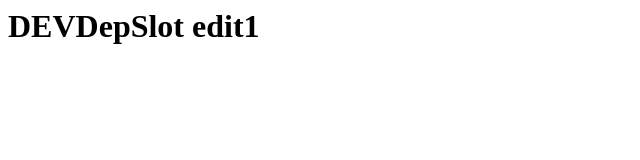
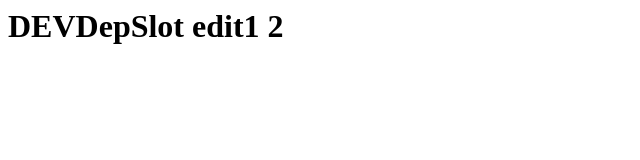
Before and after one commit to srinivasan-p/AzureWebAppTest, a plain HTML site: page index.html in a window 1280 px wide. Shown: the full height of the page, 0-640 px from the left. Drawn offline with Linux system fonts and the light colour scheme.

Commit message:
Third Commit

```diff
--- a/index.html
+++ b/index.html
@@ -1,6 +1,6 @@
 <html>
 	<title></title>
 	<body>
-		<h1>DEVDepSlot edit1</h1>
+		<h1>DEVDepSlot edit1 2</h1>
 	</body>
 </html>
```
